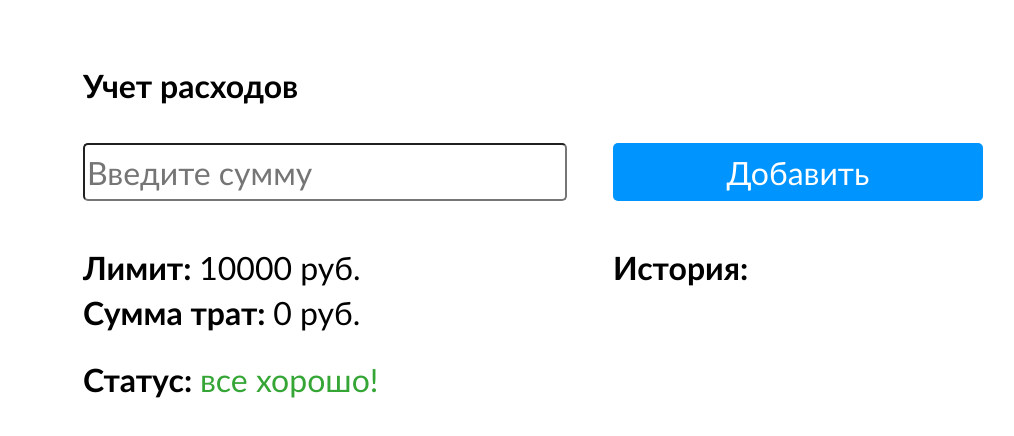
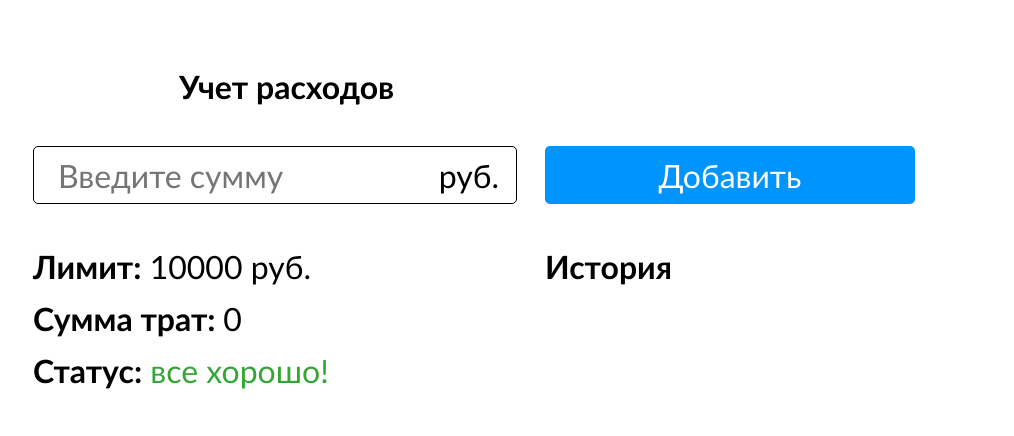
Before and after one commit to EG0R0V0/expenses-app, a plain HTML site: page index.html in a window 1280 px wide. Shown: the whole page, without its empty margins (107-1121 px from the left). Drawn offline with Linux system fonts and the light colour scheme.

Commit message:
new version html and css

```diff
--- a/index.css
+++ b/index.css
@@ -2,6 +2,7 @@ body,
 h1,
 p,
 input,
+span,
 button {
   font-family: "Trebuchet MS", "Lucida Sans Unicode", "Lucida Grande",
     "Lucida Sans", Arial, sans-serif;
@@ -9,35 +10,55 @@ button {
   font-size: 32px;
 }
 
-.container {
-  width: 900px;
-  margin: 0 auto;
+body {
+  width: 100%;
+  line-height: 39px;
 }
 
-.screen {
-  margin: 70px 0 0 0;
+.container {
+  width: 1000px;
+  margin: 40px auto;
+  display: flex;
+  flex-direction: row;
+  flex-wrap: wrap;
+  column-gap: 28px;
+  row-gap: 43px;
 }
 
-.screen__title {
-  margin: 0 0 41px 0;
+h1 {
+  margin-top: 67px;
+  margin-left: 286px;
+  font-size: 32px;
+  line-height: 39px;
   font-weight: 700;
-  font-size: 32px;
 }
 
-.input {
-  display: flex;
-  justify-content: space-between;
-  margin: 0 0 51px 0;
+.rub::after {
+  content: " руб.";
 }
 
-.input__expens {
+.expensInput {
   width: 484px;
-  height: 58px;
   box-sizing: border-box;
-  border-radius: 5px;
 }
 
-.input__expens::-webkit-inner-spin-button {
+.moneyInput {
+  width: 100%;
+  height: 58px;
+  padding: 10px 17px 9px 22px;
+  border-radius: 5px;
+  border: 1px solid black;
+  display: flex;
+  align-items: center;
+}
+
+.moneyInput__input {
+  width: 100%;
+  border: none;
+  outline: none;
+}
+
+.moneyInput__input::-webkit-inner-spin-button {
   display: none;
 }
 
@@ -54,21 +75,11 @@ button {
   cursor: pointer;
 }
 
-.information-block {
-  display: flex;
-  justify-content: space-between;
-}
-
-.col_left {
+.stats {
   width: 484px;
 }
-
-.col_right {
-  width: 370px;
-}
-
-.information-history {
-  margin: 0 0 21px 0;
+.history {
+  width: 484px;
 }
 
 .historyElement {
@@ -76,7 +87,15 @@ button {
 }
 
 .expenesHistoryList {
-  list-style-type: decimal;
+  list-style: decimal;
+}
+
+.stats__sum {
+  margin-top: 13px;
+}
+
+.stats__status {
+  margin-top: 13px;
 }
 
 .status {
@@ -87,24 +106,7 @@ button {
   color: red;
 }
 
-.information-history,
-.information-limit,
-.information-status,
-.information-sum {
+.label {
   font-weight: 700;
   font-size: 32px;
 }
-
-.limit,
-.status,
-.sum {
-  font-weight: 400;
-}
-
-.information-limit {
-  margin: 0 0 13px;
-}
-
-.information-sum {
-  margin: 0 0 35px 0;
-}
--- a/index.html
+++ b/index.html
@@ -8,35 +8,39 @@
     <link rel="stylesheet" href="index.css" />
   </head>
   <body>
+    <h1>Учет расходов</h1>
     <div class="container">
-      <section class="screen">
-        <h1 class="screen__title">Учет расходов</h1>
-        <div class="input">
+      <div class="expensInput">
+        <div class="moneyInput rub">
           <input
-            class="js-input__expens input__expens"
+            class="js-input__expens moneyInput__input"
             type="number"
             placeholder="Введите сумму"
+            min="1"
           />
-          <button class="js-input__btn input__btn">Добавить</button>
         </div>
-        <div class="information-block">
-          <div class="col_left">
-            <p class="information-limit">
-              Лимит: <span class="js-limit limit"></span>
-            </p>
-            <p class="information-sum">
-              Сумма трат: <span class="js-sum sum"></span>
-            </p>
-            <p class="information-status">
-              Статус: <span class="js-status status"></span>
-            </p>
-          </div>
-          <div class="col_right">
-            <h2 class="information-history">История:</h2>
-            <div class="js-history"></div>
-          </div>
+      </div>
+
+      <button class="js-input__btn input__btn">Добавить</button>
+
+      <div class="stats">
+        <div class="stats__limit">
+          <span class="information-limit label"> Лимит:</span>
+          <span class="js-limit limit rub"></span>
         </div>
-      </section>
+        <div class="stats__sum">
+          <span class="information-sum label">Сумма трат: </span>
+          <span class="js-sum sum ru"></span>
+        </div>
+        <div class="stats__status">
+          <span class="information-status label"> Статус:</span>
+          <span class="js-status status"></span>
+        </div>
+      </div>
+      <div class="history">
+        <div class="history label">История</div>
+        <div class="js-history"></div>
+      </div>
     </div>
 
     <script src="index.js"></script>
--- a/index.js
+++ b/index.js
@@ -1,5 +1,4 @@
 const LIMIT = 10000;
-const CURRENCY = 'руб.';
 const STATUS_IN_LIMIT = 'все хорошо!';
 const STATUS_OUT_OF_LIMIT = 'все плохо!';
 const STATUS_OUT_OF_LIMIT_CLASSNAME = 'status_red';
@@ -36,9 +35,9 @@ function render(expenses) {
 }
 
 function init(expenses) {
-    limitNode.innerText = `${LIMIT} ${CURRENCY}`;
+    limitNode.innerText = LIMIT;
     statusNode.innerText = STATUS_IN_LIMIT;
-    sumNode.innerText = `${calculateExpenses(expenses)} ${CURRENCY}`;
+    sumNode.innerText = calculateExpenses(expenses);
 }
 
 
@@ -77,7 +76,7 @@ function renderHistory(expenses) {
     let expensesListHTML = '';
 
     expenses.forEach(element => {
-        const elementHTML = `<li class = 'historyElement'>${element} ${CURRENCY}</li>`;
+        const elementHTML = `<li class = 'historyElement'>${element}</li>`;
         expensesListHTML += elementHTML;
     });
 
@@ -85,7 +84,7 @@ function renderHistory(expenses) {
 }
 
 function renderSum(sum) {
-    sumNode.innerText = `${sum} ${CURRENCY}`;
+    sumNode.innerText = sum;
 }
 
 function renderStatus(sum) {
```
